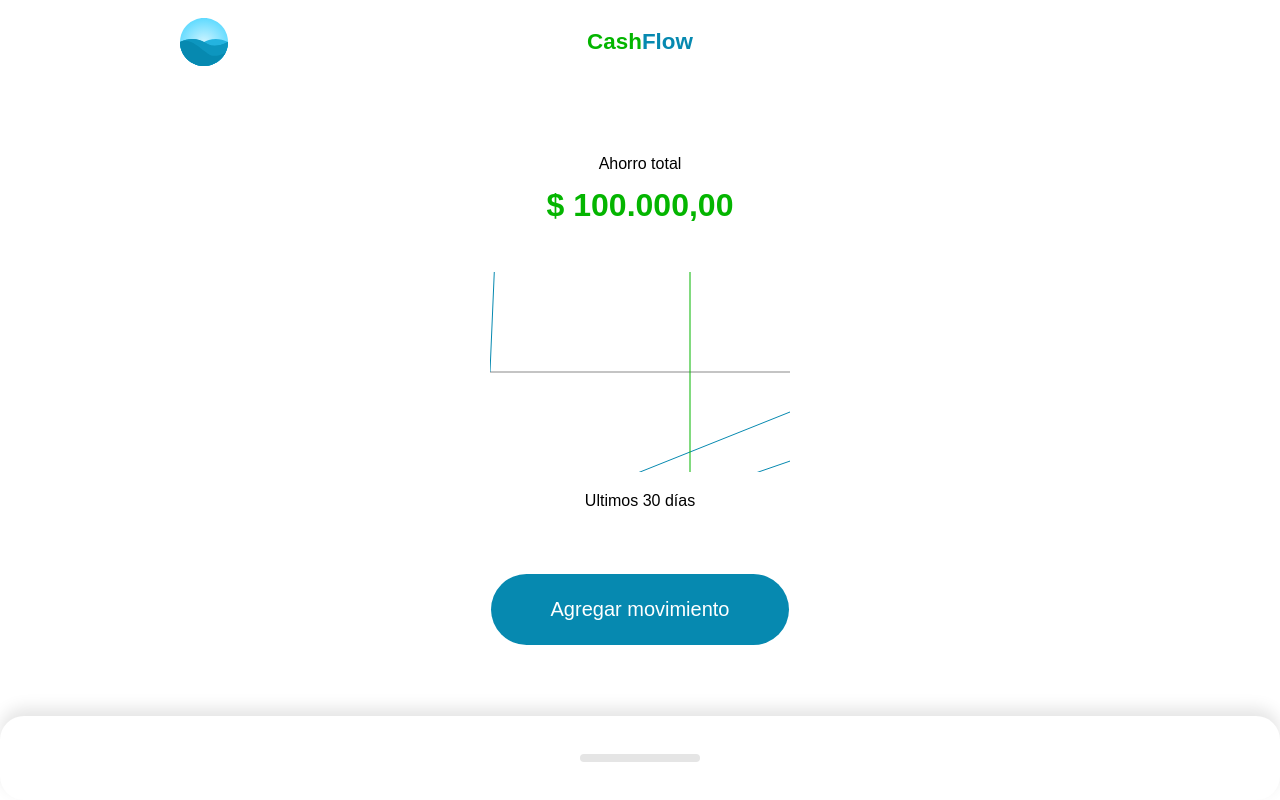
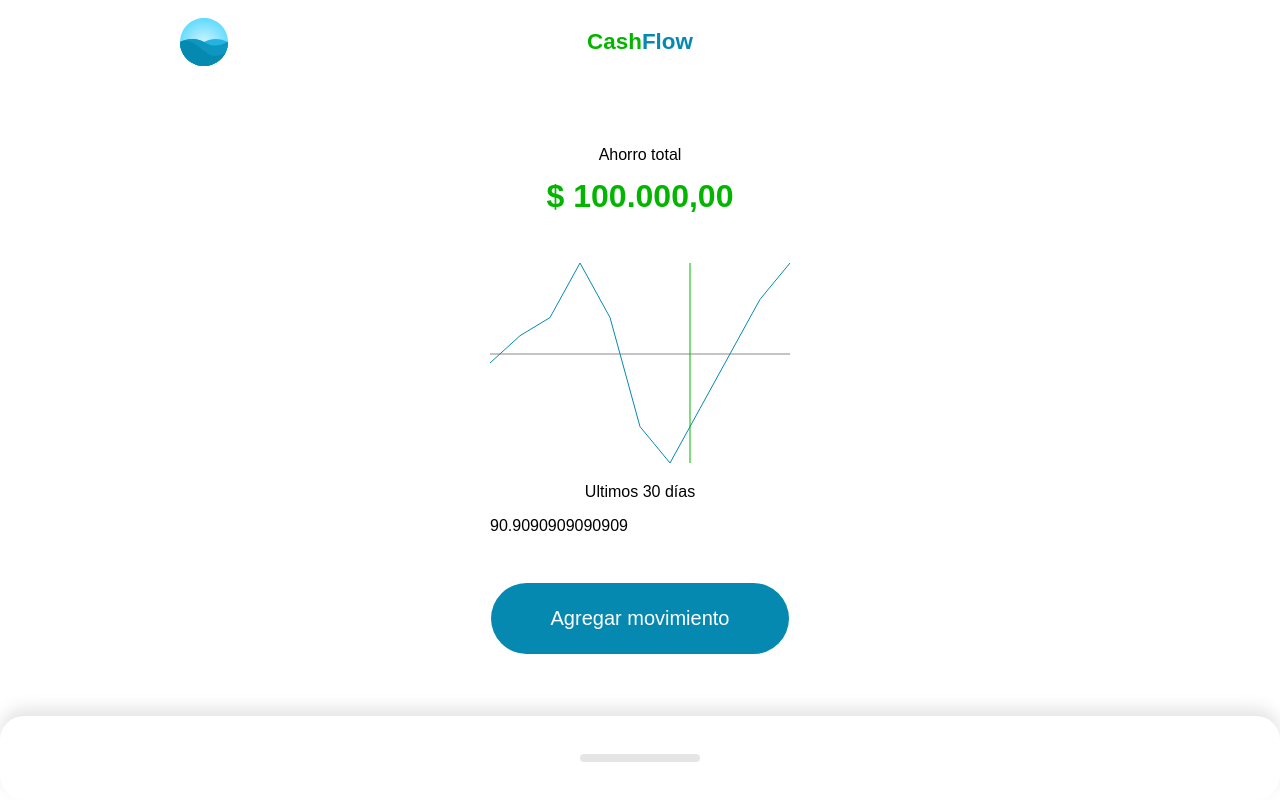
Before and after one commit to juli6464/cashflow-vue, a Vue app: page / in a window 1280 px wide. Built offline with nearby package versions, Linux system fonts and the light colour scheme.

Commit message:
creacion de logica del grafico

```diff
--- a/src/components/Resume/Graphic.vue
+++ b/src/components/Resume/Graphic.vue
@@ -6,9 +6,9 @@
           stroke="#c4c4c4"
           stroke-width="2"
           x1="0"
-          y1="100"
+          :y1="zero"
           x2="300"
-          y2="100"/>
+          :y2="zero"/>
           <polyline
             fill="none"
             stroke="#0689B0"
@@ -23,6 +23,7 @@
             y2="200"/>
       </svg>
     <p>Ultimos 30 días</p>
+    <div>{{ zero }}</div>
   </div>
 </template>
 
@@ -38,16 +39,24 @@
 
 const { amounts } = toRefs(props);
 
-const amountToPixels = () => {
+const amountToPixels = (amount) => {
     const min = Math.min(...amounts.value);
     const max = Math.max(...amounts.value);
 
-    return `${min},${max}`;
+    const amountAbs = amount + Math.abs(min);
+    const minmax = Math.abs(max) + Math.abs(min);
+
+    return 200- ((amountAbs * 100) / minmax) * 2;
+
 }
+
+const zero = computed(() => {
+  return amountToPixels(0);
+});
 
 const points = computed(() => {
     const total = amounts.value.length;
-    return Array(total).fill(100).reduce((points, amount, i) => {
+    return amounts.value.reduce((points, amount, i) => {
         const x = (300 / total) * (i+1);
         const y = amountToPixels(amount);
         console.log(y);
```
